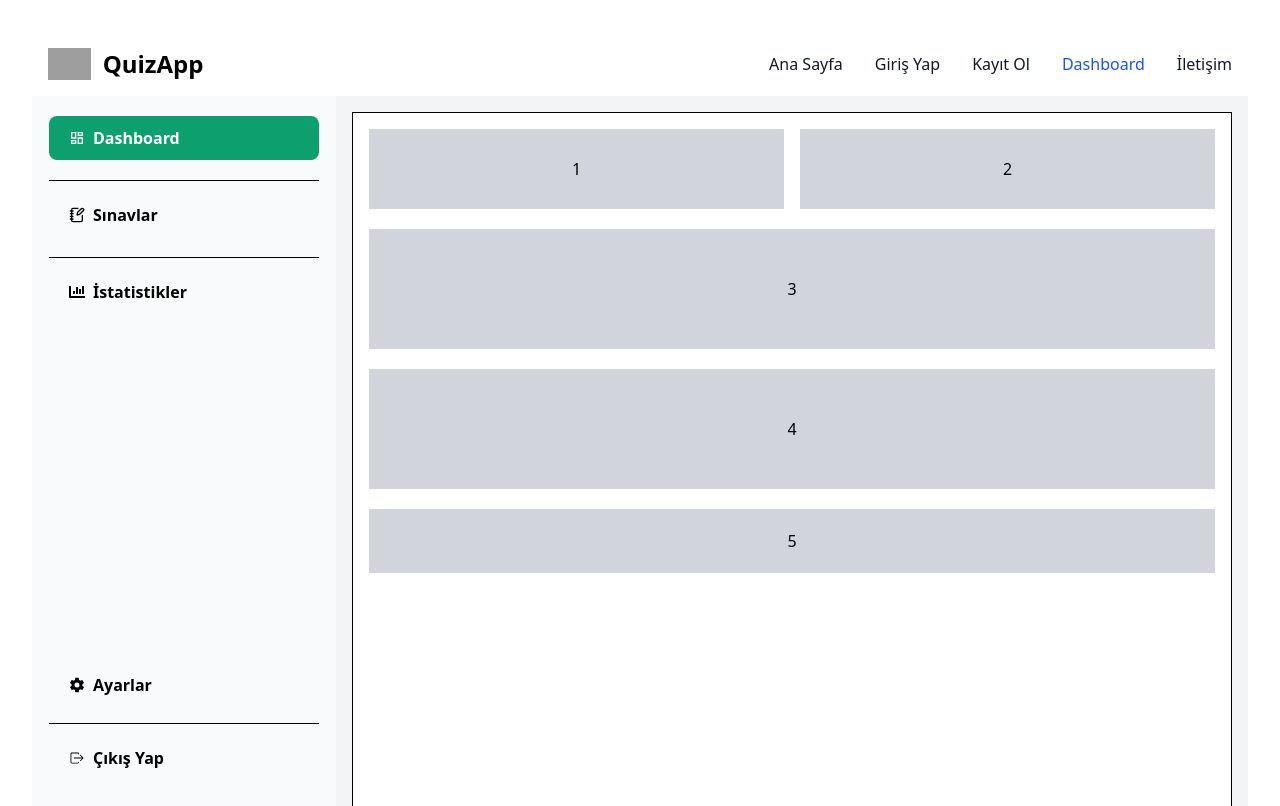
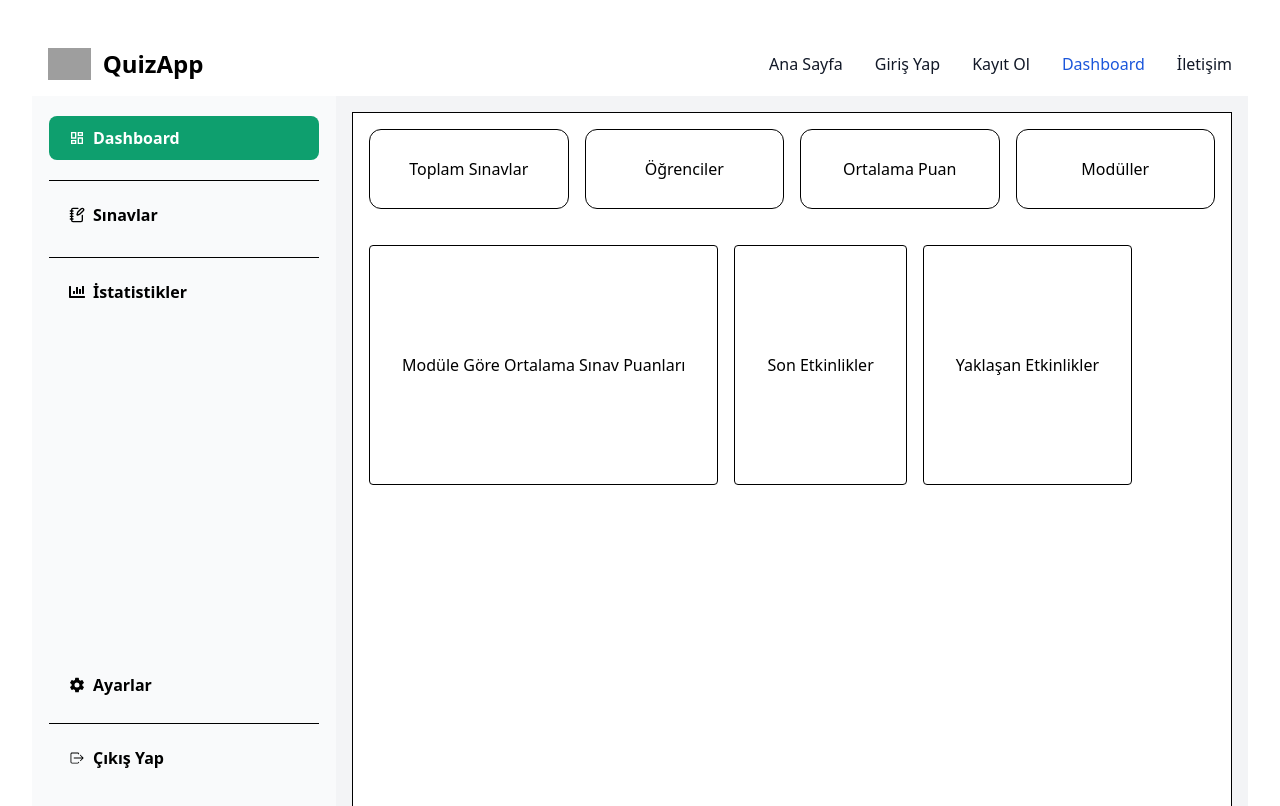
Before and after one commit to yusuftopcuu0/quiz-web-app, a React (Vite) app in the folder client/: page /dashboard in a window 1280 px wide. Shown: the top 806 px of the page. Built offline with nearby package versions, Linux system fonts and the light colour scheme; grey boxes are pictures that could not be loaded.

Commit message:
Dashboard içeriği değişti

```diff
--- a/client/src/pages/dashboard/Dashboard.tsx
+++ b/client/src/pages/dashboard/Dashboard.tsx
@@ -7,22 +7,33 @@ function Dashboard() {
         <main className="w-full bg-white border p-4 gap-4 border-b">
           <div>
             <div className="flex flex-col sm:flex-row gap-4">
-              <div className="card bg-gray-300 flex-1 h-20 text-center flex items-center justify-center">
-                1
+              <div className="card bg-white border rounded-xl flex-1 h-20 text-center flex items-center justify-center">
+                Toplam Sınavlar
               </div>
-              <div className="card bg-gray-300 flex-1 h-20 text-center flex items-center justify-center">
-                2
+              <div className="card bg-white border rounded-xl flex-1 h-20 text-center flex items-center justify-center">
+                Öğrenciler
+              </div>
+
+              <div className="card bg-white border rounded-xl flex-1 h-20 text-center flex items-center justify-center">
+                Ortalama Puan
+              </div>
+
+              <div className="card bg-white border rounded-xl flex-1 h-20 text-center flex items-center justify-center">
+                Modüller
               </div>
             </div>
-            <div className="card bg-gray-300 mt-5 h-30 text-center flex items-center justify-center">
-              3
-            </div>
-            <div className="card bg-gray-300 mt-5 h-30 text-center flex items-center justify-center">
-              4
-            </div>
 
-            <div className="card bg-gray-300 mt-5 h-12 text-center flex items-center justify-center">
-              5
+            <div className="flex gap-4 mt-4 flex-col sm:flex-row">
+              <div className="card bg-white border rounded mt-5 h-60 text-center flex items-center justify-center p-2">
+                <h1>Modüle Göre Ortalama Sınav Puanları</h1>
+              </div>
+              <div className="card bg-white border rounded mt-5 h-60 text-center flex items-center justify-center p-2">
+                <h1>Son Etkinlikler</h1>
+              </div>
+
+              <div className="card bg-white border rounded mt-5 h-60 text-center flex items-center justify-center p-2">
+                <h1>Yaklaşan Etkinlikler</h1>
+              </div>
             </div>
           </div>
         </main>
```
